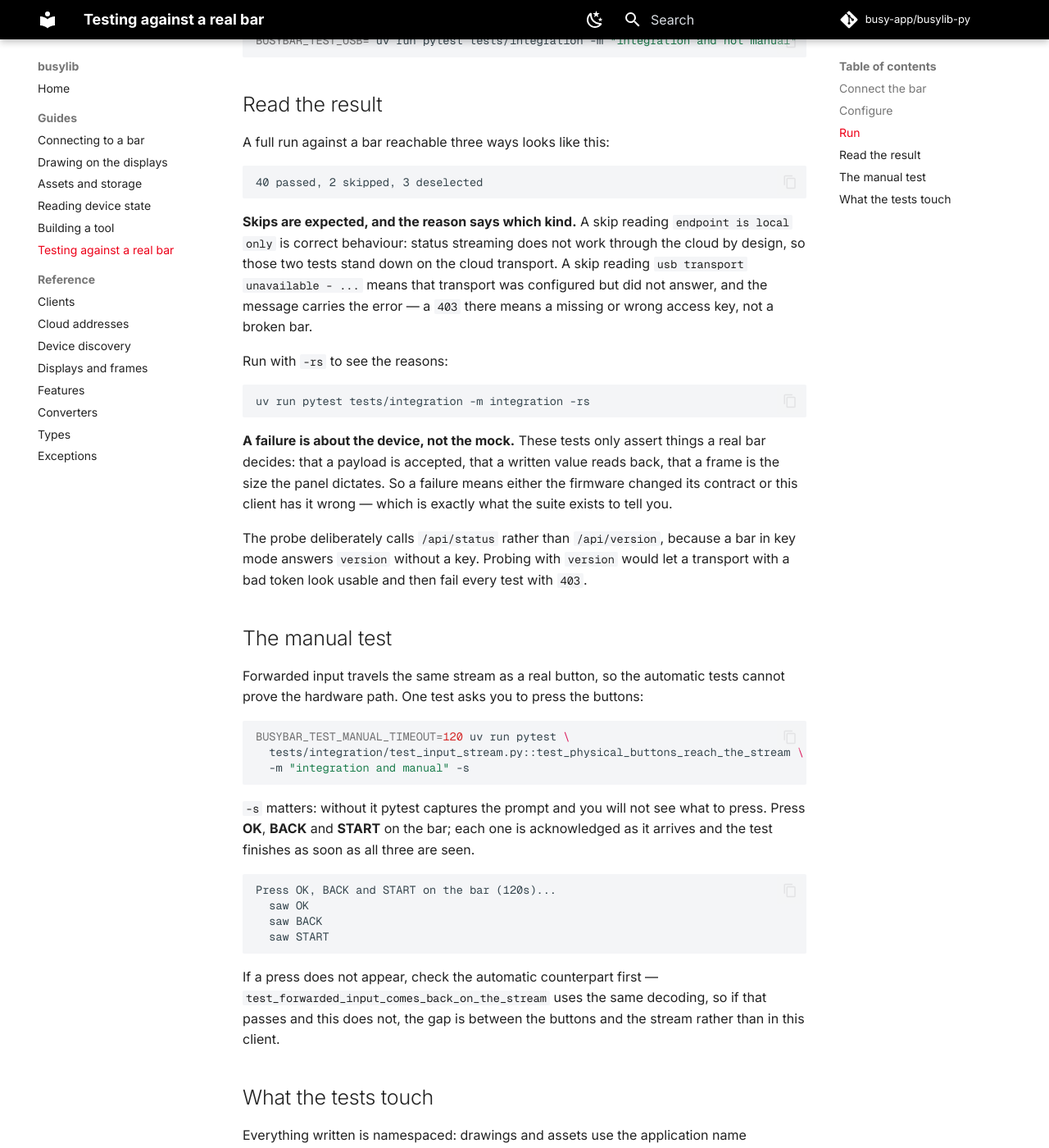
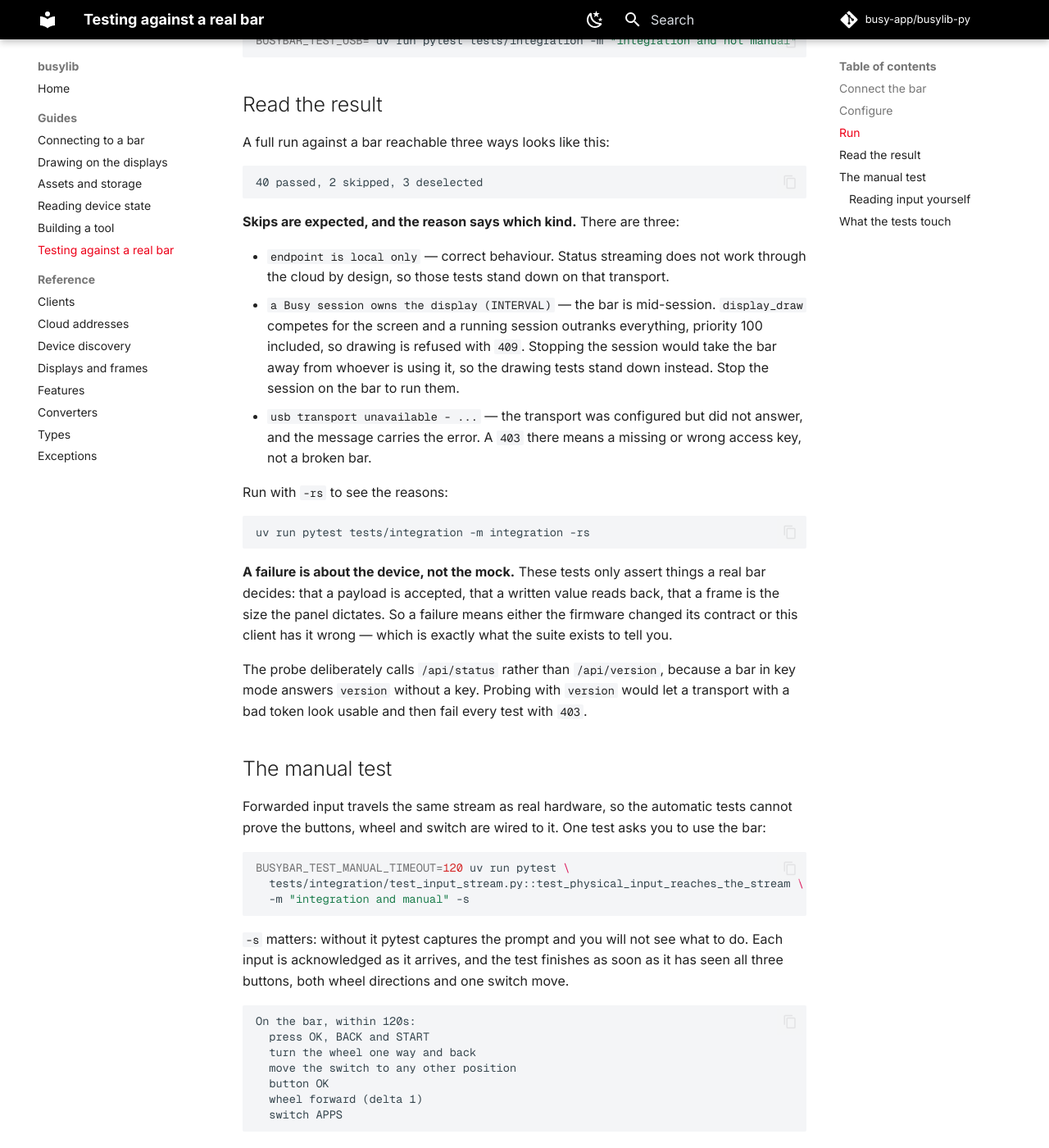
Before and after one commit to busy-app/busylib-py, an MkDocs documentation site: the page built from docs/guides/integration-tests.md, in a window 1280 px wide and 1400 px high, scrolled down 1418 px. Shown: the whole window at 82% size. Built offline with MkDocs 1.6.1 and Material for MkDocs 9.7.7, drawn with Linux system fonts in a browser that asks for light colours; comment, search, counter and statistics services are not loaded; some of the changed text lies outside the part shown.

Commit message:
Keep input events whole when decoding the state stream (#79)
Reported as #77 with the wire bytes: protobuf omits any field holding its
default, and the first entry of an enum is the default, so a press of OK -
button 0, action 0 - arrived as an empty button_event, indistinguishable from
no data. Switch position BUSY is 0 and vanished the same way.

Only the input subtree is re-converted with defaults filled in. Doing it for
the whole state would pad every update with zeroes for fields the device never
sent, which pimlock rightly flagged as the larger change.

Also covers the wheel, which was never checked, and deliberately stops
forwarding switch positions: moving the switch changes the bar's operating
mode, and a running Busy session owns the display, so a later draw is refused
with 409 regardless of priority. That had produced three unexplained failures.
The drawing tests now stand down with that reason rather than taking the bar
away from whoever is using it.

Fixes #77

Co-authored-by: Sergei Trofimov <s.trofimov@flipper.net>

````diff
--- a/docs/guides/integration-tests.md
+++ b/docs/guides/integration-tests.md
@@ -66,12 +66,18 @@
 40 passed, 2 skipped, 3 deselected
 ```
 
-**Skips are expected, and the reason says which kind.** A skip reading
-`endpoint is local only` is correct behaviour: status streaming does not work
-through the cloud by design, so those two tests stand down on the cloud
-transport. A skip reading `usb transport unavailable - ...` means that
-transport was configured but did not answer, and the message carries the
-error — a `403` there means a missing or wrong access key, not a broken bar.
+**Skips are expected, and the reason says which kind.** There are three:
+
+- `endpoint is local only` — correct behaviour. Status streaming does not work
+  through the cloud by design, so those tests stand down on that transport.
+- `a Busy session owns the display (INTERVAL)` — the bar is mid-session.
+  `display_draw` competes for the screen and a running session outranks
+  everything, priority 100 included, so drawing is refused with `409`. Stopping
+  the session would take the bar away from whoever is using it, so the drawing
+  tests stand down instead. Stop the session on the bar to run them.
+- `usb transport unavailable - ...` — the transport was configured but did not
+  answer, and the message carries the error. A `403` there means a missing or
+  wrong access key, not a broken bar.
 
 Run with `-rs` to see the reasons:
 
@@ -92,31 +98,50 @@
 
 ## The manual test
 
-Forwarded input travels the same stream as a real button, so the automatic
-tests cannot prove the hardware path. One test asks you to press the buttons:
+Forwarded input travels the same stream as real hardware, so the automatic
+tests cannot prove the buttons, wheel and switch are wired to it. One test
+asks you to use the bar:
 
 ```bash
 BUSYBAR_TEST_MANUAL_TIMEOUT=120 uv run pytest \
-  tests/integration/test_input_stream.py::test_physical_buttons_reach_the_stream \
+  tests/integration/test_input_stream.py::test_physical_input_reaches_the_stream \
   -m "integration and manual" -s
 ```
 
 `-s` matters: without it pytest captures the prompt and you will not see what
-to press. Press **OK**, **BACK** and **START** on the bar; each one is
-acknowledged as it arrives and the test finishes as soon as all three are
-seen.
+to do. Each input is acknowledged as it arrives, and the test finishes as soon
+as it has seen all three buttons, both wheel directions and one switch move.
 
 ```
-Press OK, BACK and START on the bar (120s)...
-  saw OK
-  saw BACK
-  saw START
+On the bar, within 120s:
+  press OK, BACK and START
+  turn the wheel one way and back
+  move the switch to any other position
+  button OK
+  wheel forward (delta 1)
+  switch APPS
 ```
 
-If a press does not appear, check the automatic counterpart first —
-`test_forwarded_input_comes_back_on_the_stream` uses the same decoding, so if
-that passes and this does not, the gap is between the buttons and the stream
+If something does not appear, check the automatic counterparts first:
+`test_forwarded_buttons_come_back_on_the_stream` and
+`test_forwarded_wheel_movement_comes_back` use the same decoding, so if
+they pass and this does not, the gap is between the hardware and the stream
 rather than in this client.
+
+### Reading input yourself
+
+Worth knowing if you consume this stream in your own code: protobuf omits
+fields holding a default value, and the first entry of every input enum is a
+default. `OK` is button 0, `PRESS` is action 0, and `BUSY` is switch position
+0 — so "OK pressed" and "moved to BUSY" both arrive as an empty payload:
+
+```python
+{"input": {"button_event": {}}}  # OK, pressed
+{"input": {"switch_event": {}}}  # switch moved to BUSY
+```
+
+Treat a missing key as the enum's first value rather than as no data. The
+wheel is safe from this, since the firmware sends `+1` and `-1` and never `0`.
 
 ## What the tests touch
 
````
Also changed, not shown: 5 other files.
